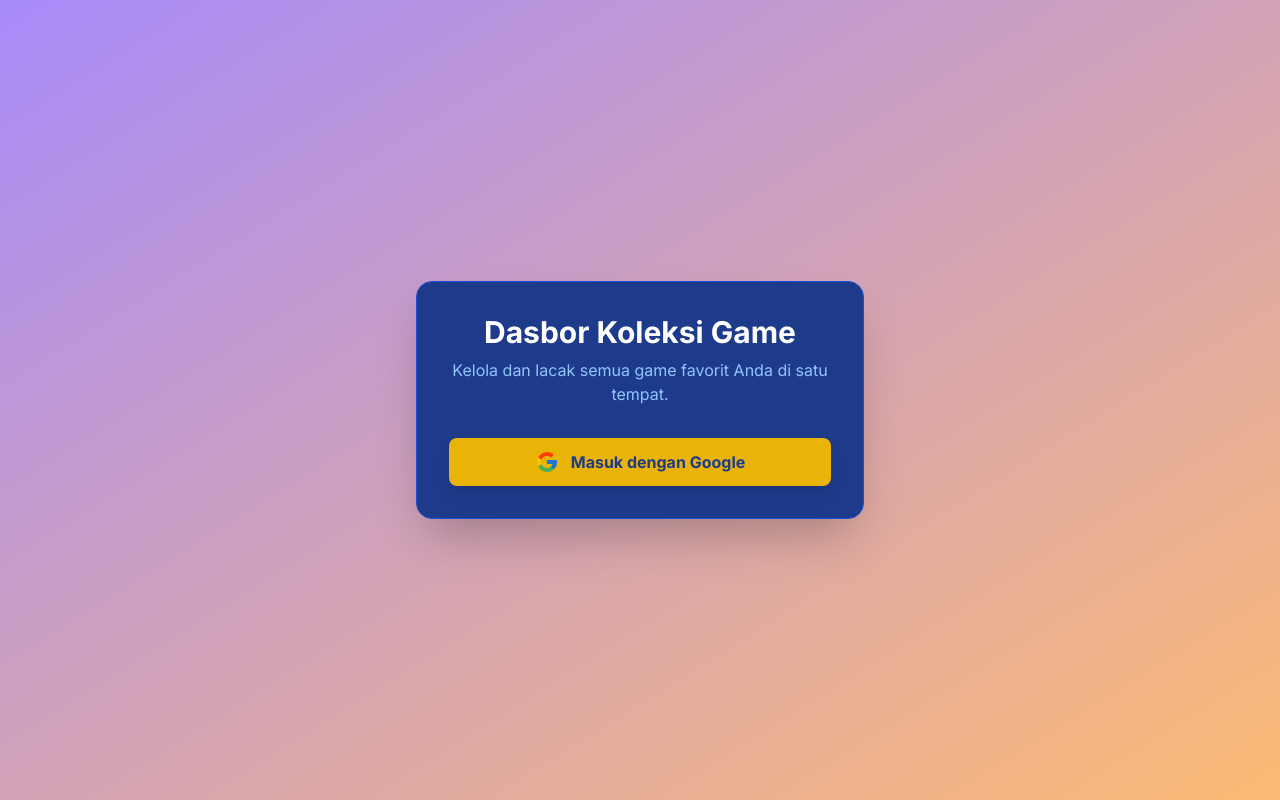
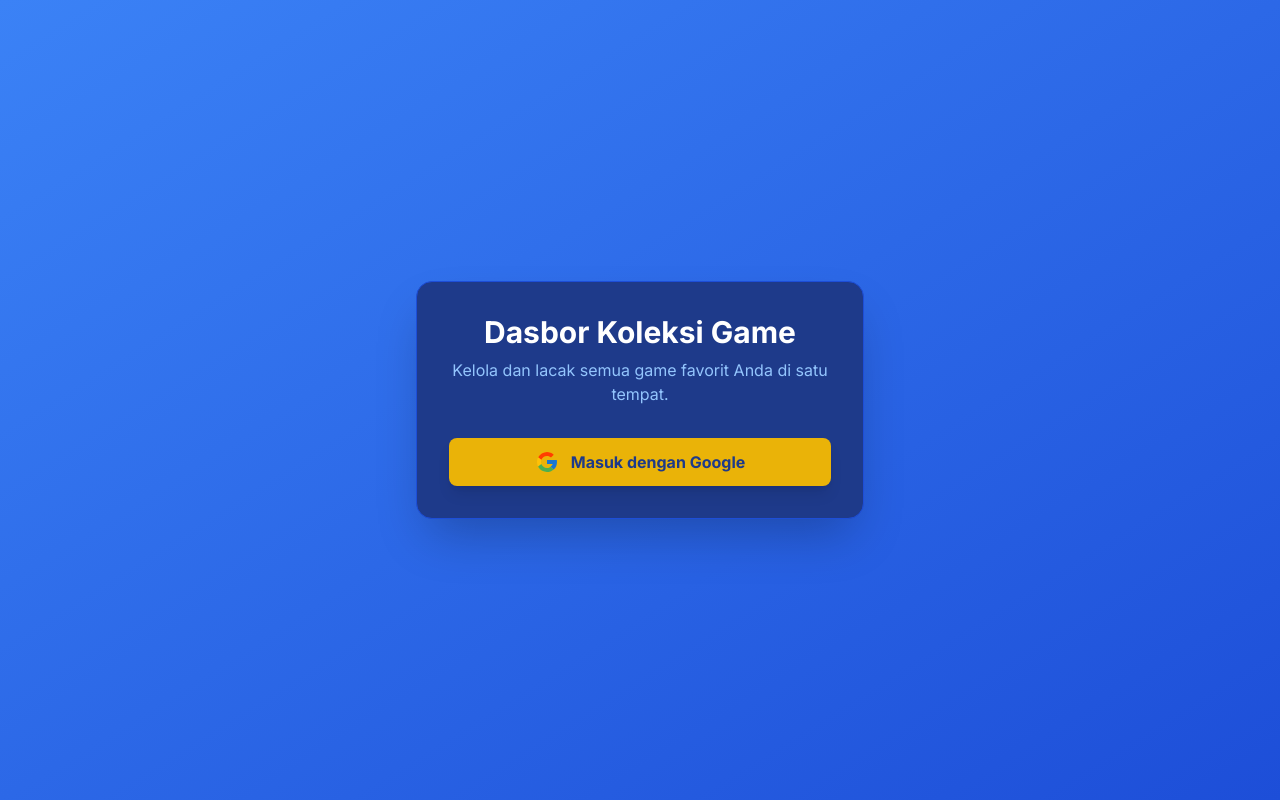
Before and after one commit to absolutelyrichd/koleksi-game, a website built with Vite: page index.html in a window 1280 px wide. Built offline with nearby package versions, Linux system fonts and the light colour scheme; no server answers.

Commit message:
Update index.html
rollback

```diff
--- a/index.html
+++ b/index.html
@@ -19,8 +19,8 @@
     <style>
         body {
             font-family: 'Inter', sans-serif;
-            /* Mengubah gradien latar belakang menjadi ungu-oranye yang lebih ceria */
-            background: linear-gradient(to bottom right, #A78BFA, #FDBA74);
+            /* Mengubah gradien latar belakang menjadi lebih halus */
+            background: linear-gradient(to bottom right, #3B82F6, #1D4ED8);
             color: #f8fafc;
             min-height: 100vh;
         }
```
